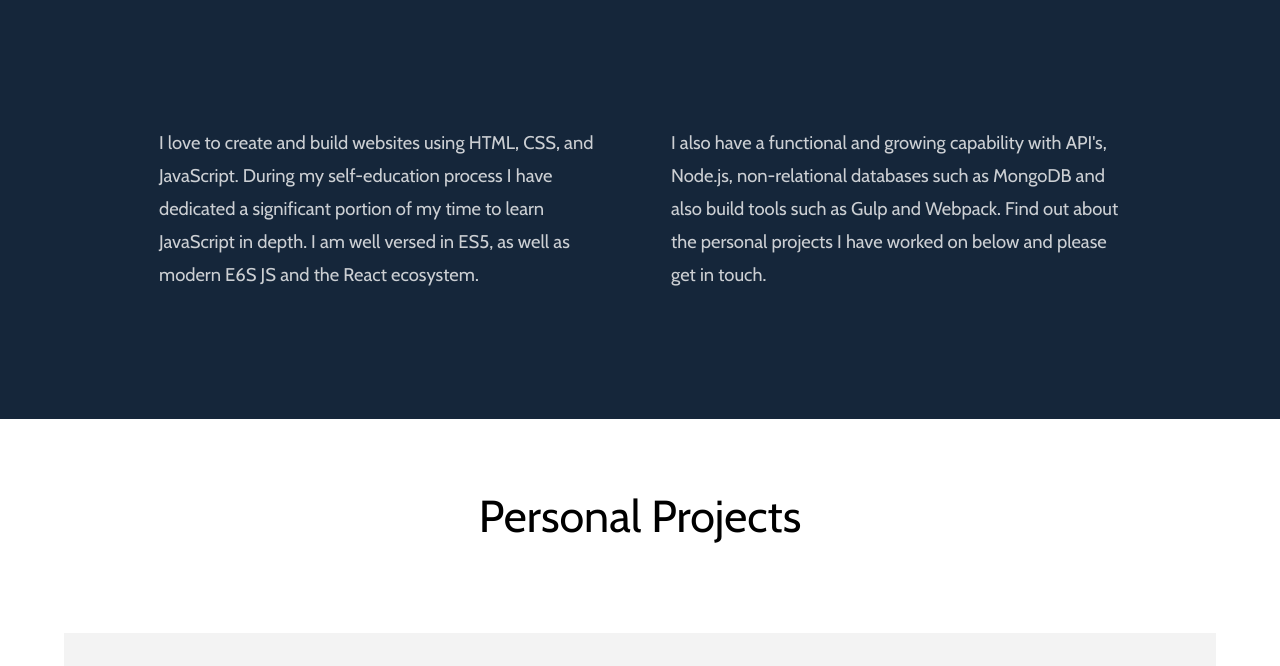
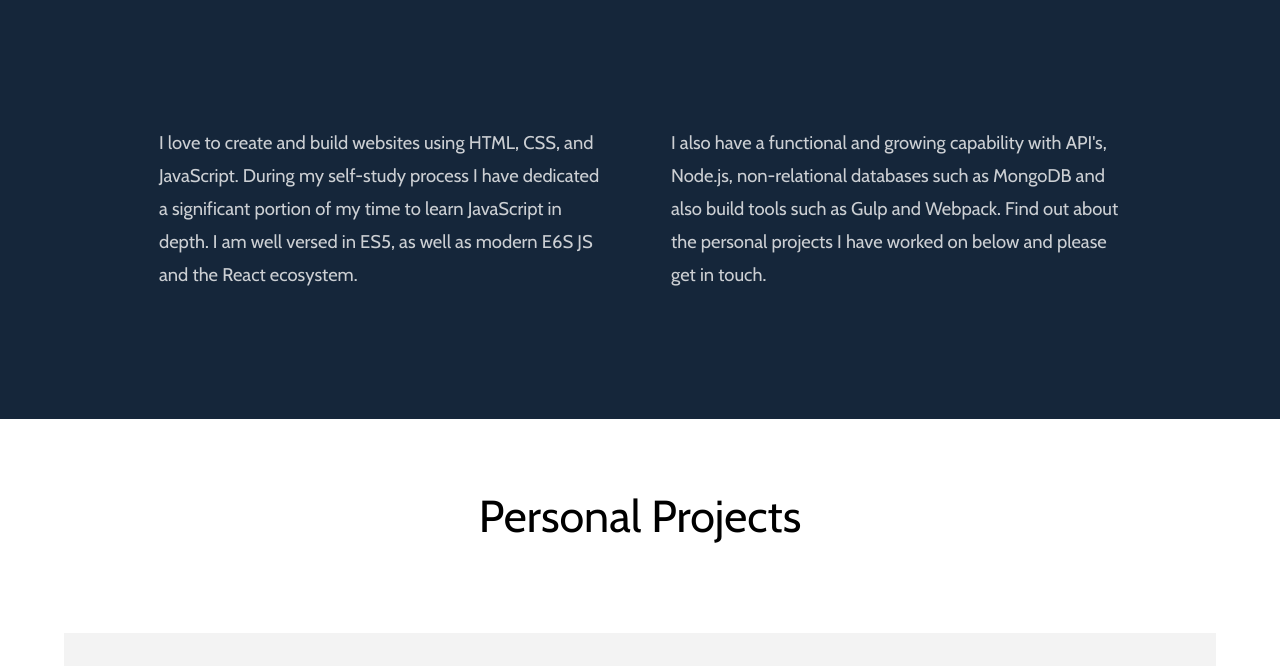
Before and after one commit to jrobind/oldsite, a website: page index.html in a window 1280 px wide. Shown: the part 967-1633 px from the top of the page. Drawn offline with nearby package versions, Linux system fonts and the light colour scheme.

Commit message:
edit skills section wording

```diff
--- a/index.html
+++ b/index.html
@@ -48,7 +48,7 @@
                 <div class="skills">
                     <div class="skills-wrap">
                         <p>
-                           I love to create and build websites using HTML, CSS, and JavaScript. During my self-education process I have dedicated a significant portion of my time to learn JavaScript in depth. I am well versed in ES5, as well as modern E6S JS and the React ecosystem.
+                           I love to create and build websites using HTML, CSS, and JavaScript. During my self-study process I have dedicated a significant portion of my time to learn JavaScript in depth. I am well versed in ES5, as well as modern E6S JS and the React ecosystem.
                         </p>
                         <p>
                             I also have a functional and growing capability with API's, Node.js, non-relational databases such as MongoDB and also build tools such as Gulp and Webpack. Find out about the personal projects I have worked on below and please get in touch.
```
